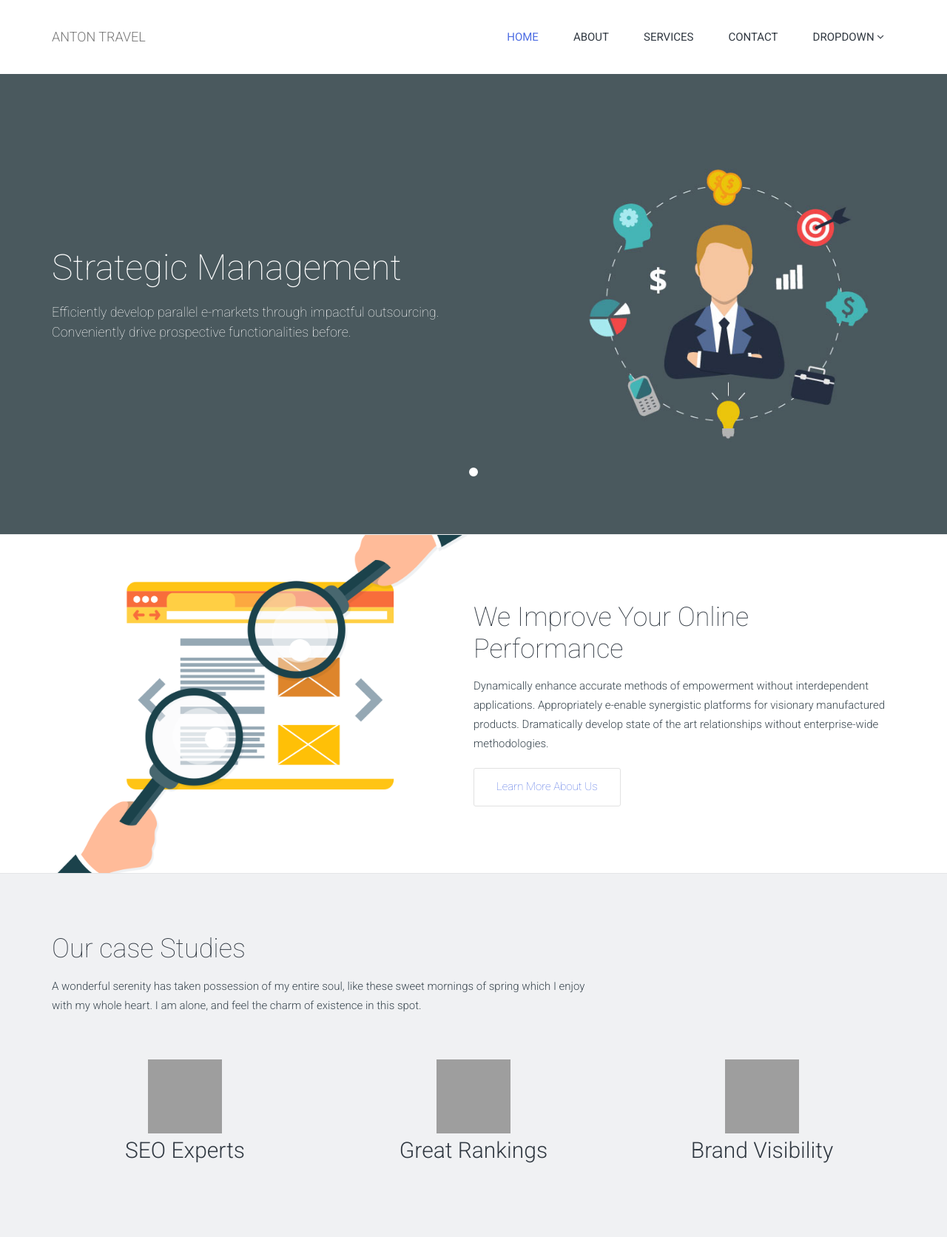
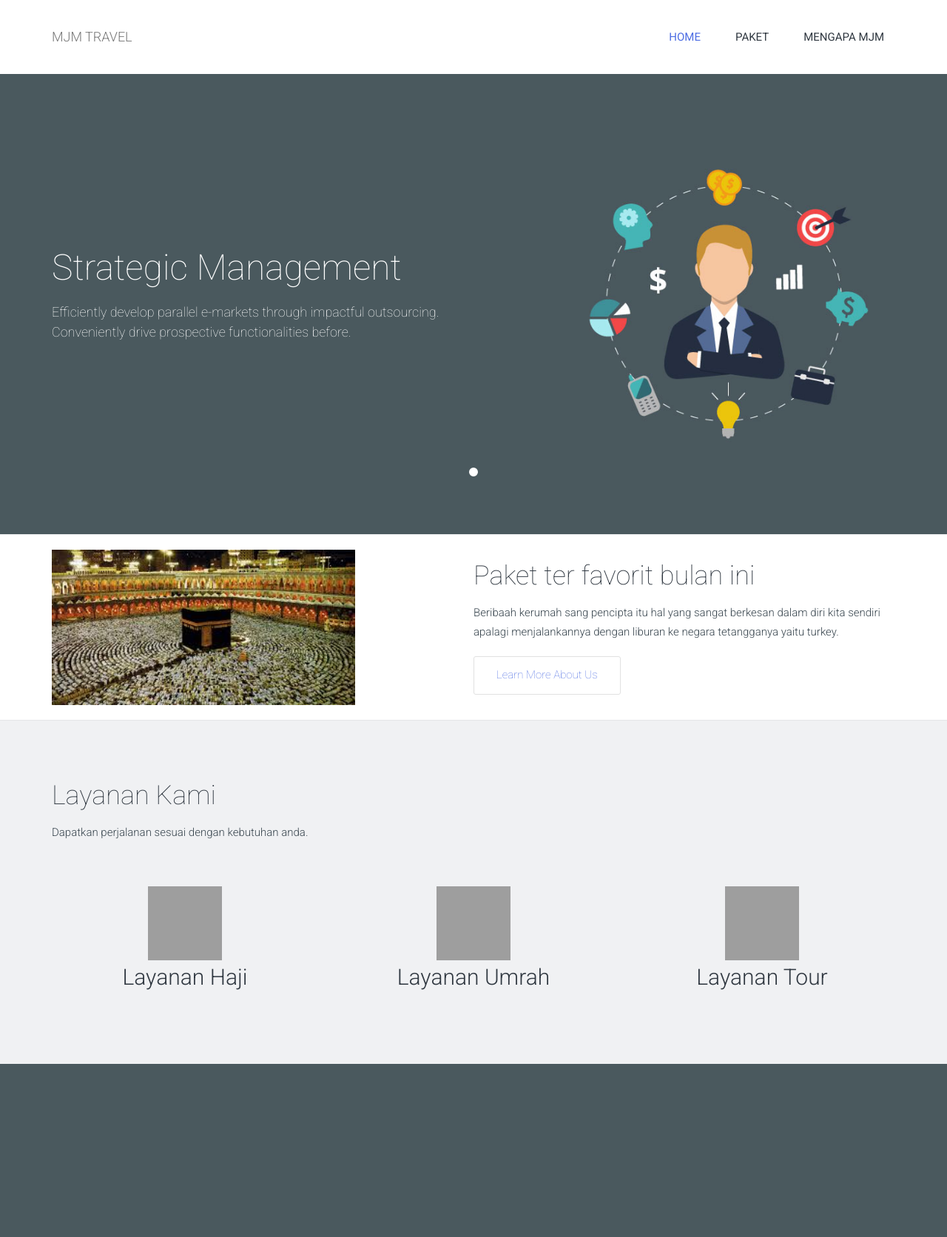
Before and after one commit to aaalik/company-profile-kons, a CodeIgniter app: page /company-profile-kons/ in a window 1280 px wide. Shown: the whole page at 74% size. After the commit the page ends 1438 px from the top, so only its background shows below. Run offline with CodeIgniter, Linux system fonts and the light colour scheme; some libraries are stand-ins or nearby versions; grey boxes are pictures that could not be loaded.

Commit message:
logo navbar

```diff
--- a/application/views/home_view.php
+++ b/application/views/home_view.php
@@ -38,8 +38,7 @@
 
                             </button>
                             <a class="navbar-brand" href="index.html">
-                                ANTON TRAVEL
-                            </a>
+                                MJM TRAVEL
                         </div>
                         <!-- Collect the nav links, forms, and other content for toggling -->
                         <div class="collapse navbar-collapse" id="#navbar-collapse-1">
@@ -51,55 +50,15 @@
                                 </li>
                                 <li>
                                     <a href="about.html">
-                                        About
+                                        Paket
                                     </a>
                                 </li>
                                 <li>
                                     <a href="services.html">
-                                        Services
+                                        Mengapa MJM
                                     </a>
                                 </li>
-                                <li>
-                                    <a href="contact.html">
-                                        Contact
-                                    </a>
-                                </li>
-                                <li class="dropdown dropdown-toggle">
-                                    <a data-toggle="dropdown" href="#">
-                                        Dropdown
-                                        <span>
-                                            <i class="fa fa-angle-down">
-                                            </i>
-                                        </span>
-                                    </a>
-                                    <ul class="dropdown-menu">
-                                        <li>
-                                            <a href="#">
-                                                Awesome Features
-                                            </a>
-                                        </li>
-                                        <li>
-                                            <a href="#">
-                                                Clean Interface
-                                            </a>
-                                        </li>
-                                        <li>
-                                            <a href="#">
-                                                Available Possibilities
-                                            </a>
-                                        </li>
-                                        <li>
-                                            <a href="#">
-                                                Responsive Design
-                                            </a>
-                                        </li>
-                                        <li>
-                                            <a href="#">
-                                                Pixel Perfect Graphics
-                                            </a>
-                                        </li>
-                                    </ul>
-                                </li>
+
                             </ul>
                         </div>
                         <!-- .navbar-collapse -->
@@ -137,12 +96,12 @@
         					<div class="col-md-12">
             					<div class="featured-content-wrapper">
             						<div class="featured-img">
-                						<img class="img-responsive" src="<?php echo base_url() ?>asset/img/img-featured-1.png" alt="">
+                						<img class="img-responsive" src="<?php echo base_url() ?>asset/img/kabah.jpg" style="height: 250px; padding-top: 20px; padding-bottom: 20px">
             						</div>
             						<div class="featured-content">
-                						<h1>We Improve Your Online Performance</h1>
+                						<h1>Paket ter favorit bulan ini </h1>
                 						<p>
-                							Dynamically enhance accurate methods of empowerment without interdependent applications. Appropriately e-enable synergistic platforms for visionary manufactured products. Dramatically develop state of the art relationships without enterprise-wide methodologies.
+                							Beribaah kerumah sang pencipta itu hal yang sangat berkesan dalam diri kita sendiri apalagi menjalankannya dengan liburan ke negara tetangganya yaitu turkey.
                 						</p>
                 						<a href="" class="btn btn-default btn-lg">Learn More About Us</a>
             						</div>
@@ -156,8 +115,8 @@
                 <section class="case-studies">
     				<div class="container">
         				<div class="section-title">
-            				<h1>Our case Studies</h1>
-            				<p>A wonderful serenity has taken possession of my entire soul, like these sweet mornings of spring which I enjoy<br>with my whole heart. I am alone, and feel the charm of existence in this spot.</p>
+            				<h1>Layanan Kami</h1>
+            				<p>Dapatkan perjalanan sesuai dengan kebutuhan anda.</p>
         				</div>
         				<div class="row text-center">
             				<div class="col-md-4">
@@ -166,7 +125,7 @@
                         				<img src="https://jannahtravel.co.id/assets/front/images/umrah.png" style="width: 100px;height: 100px">
                     				</div>
                     				<div class="content">
-                    					<h2>SEO Experts</h2>
+                    					<h2>Layanan Haji</h2>
                     				</div>
                 				</div>
             				</div>
@@ -176,7 +135,7 @@
                 						<img src="https://jannahtravel.co.id/assets/front/images/umrah.png" style="width: 100px;height: 100px">
                 					</div>
                 					<div class="content">
-                    					<h2>Great Rankings</h2>
+                    					<h2>Layanan Umrah</h2>
                 					</div>
                 				</div>
             				</div>
@@ -186,7 +145,7 @@
                 						<img src="https://jannahtravel.co.id/assets/front/images/umrah.png" style="width: 100px;height: 100px">
                 					</div>
                 					<div class="content">
-                     					<h2>Brand Visibility</h2>
+                     					<h2>Layanan Tour</h2>
                 					</div>
                 				</div>
             				</div>
@@ -197,6 +156,7 @@
 
             </div>
         </div>
+
         <!-- Script -->
         <script src="<?php echo base_url() ?>asset/js/jquery-2.1.4.min.js">
         </script>
```
Also changed, not shown: asset/img/kabah.jpg (added).
